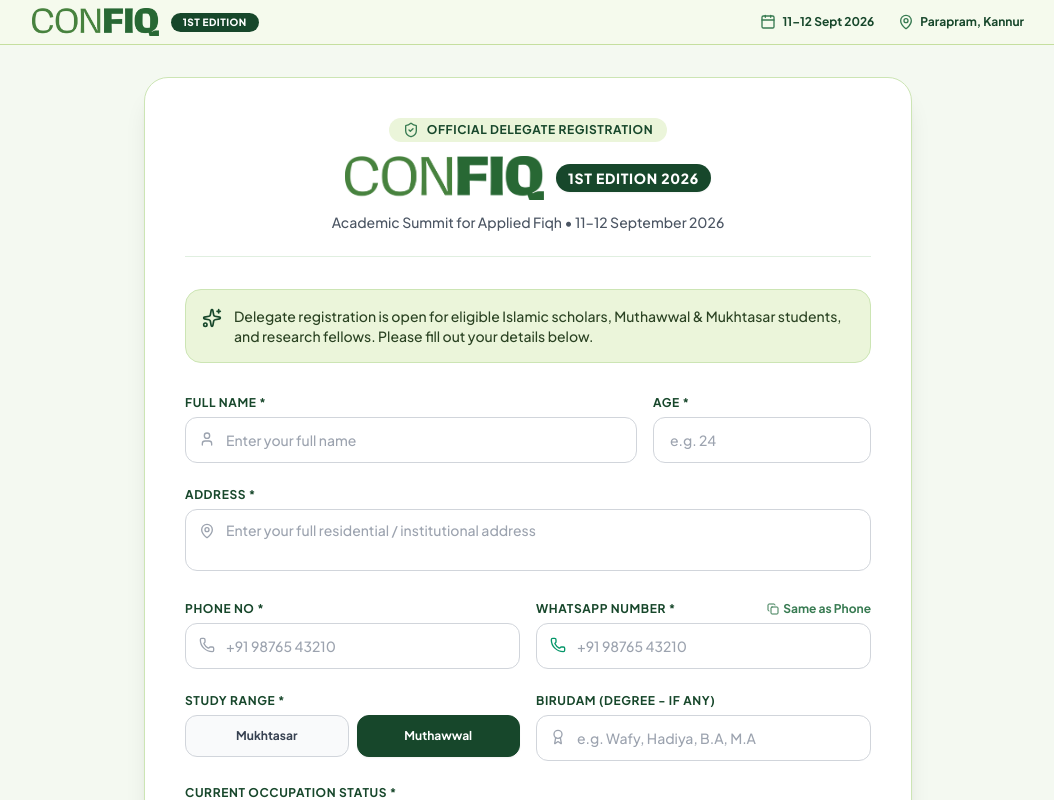
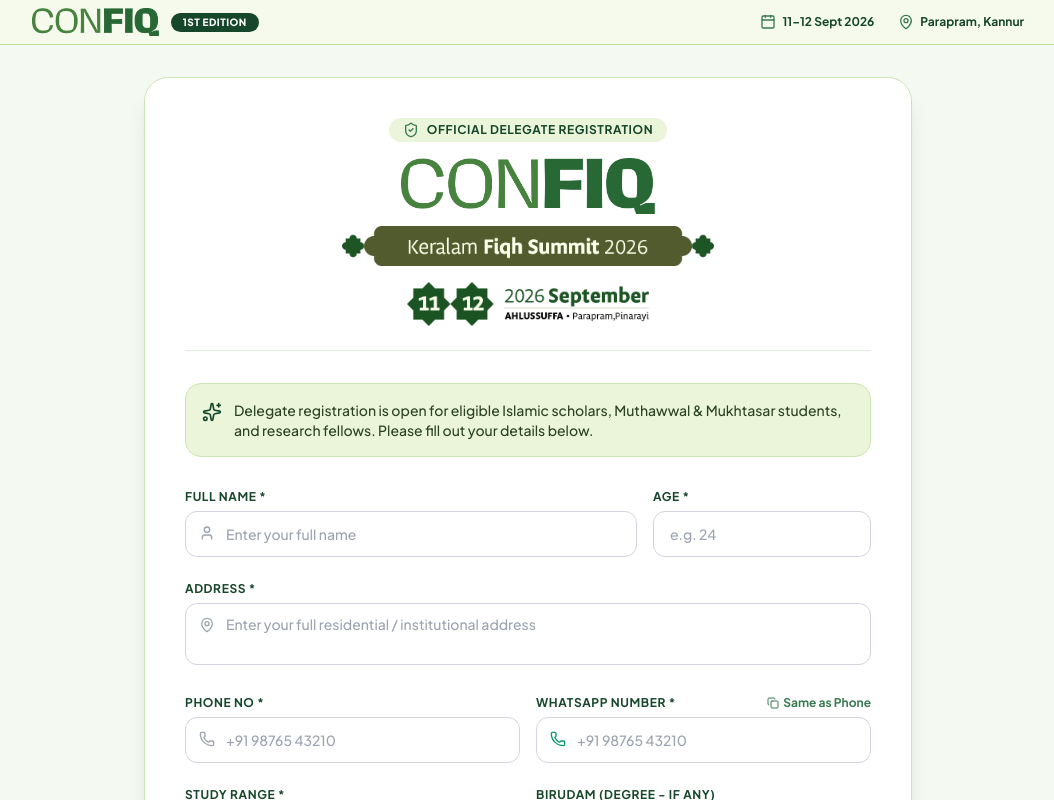
Before and after one commit to Hafeed10/con-registration, a React (Vite) app: page / in a window 1280 px wide. Shown: the top 800 px of the page, without its empty margins (112-1166 px from the left). Built offline with nearby package versions, Linux system fonts and the light colour scheme; a web font is replaced by a local one.

Commit message:
feat: update form header with Vector Smart Object and Group 8 graphic assets matching mockup

```diff
--- a/src/components/RegistrationPage.jsx
+++ b/src/components/RegistrationPage.jsx
@@ -2,6 +2,8 @@ import React, { useState } from 'react';
 import confetti from 'canvas-confetti';
 import { supabase } from '../lib/supabase';
 import confiqLogo from '../assets/CONFIQ.png';
+import vectorSmartObject from '../assets/Vector Smart Object.png';
+import group8Img from '../assets/Group 8.png';
 import {
   CheckCircle, Printer, User, Phone, MapPin,
   Award, Briefcase, GraduationCap, Sparkles, Copy,
@@ -215,23 +217,27 @@ export default function RegistrationPage({ onOpenAdmin }) {
           {!submitted ? (
             <div className="bg-white rounded-3xl p-6 sm:p-10 shadow-xl border border-[#CCE5B4] relative">
 
-              {/* Title Header */}
-              <div className="text-center mb-8 border-b border-[#E0EFE0] pb-6 space-y-3">
+              {/* Title Header matching model mockup */}
+              <div className="text-center mb-8 border-b border-[#E0EFE0] pb-6 flex flex-col items-center justify-center space-y-3">
                 <div className="inline-flex items-center gap-2 px-3.5 py-1 rounded-full bg-[#EBF5DA] text-[#17472B] text-xs font-bold uppercase tracking-wider">
                   <ShieldCheck className="w-4 h-4 text-[#387B52]" />
                   <span>Official Delegate Registration</span>
                 </div>
 
-                <div className="flex flex-wrap items-center justify-center gap-2 sm:gap-3">
-                  <img src={confiqLogo} alt="CON FIQ Logo" className="h-8 sm:h-11 object-contain" />
-                  <span className="inline-flex items-center px-3 py-1 rounded-full text-xs sm:text-sm font-black bg-[#17472B] text-white uppercase tracking-wider shadow-sm">
-                    1ST EDITION 2026
-                  </span>
+                {/* CONFIQ Logo */}
+                <div className="flex items-center justify-center pt-1">
+                  <img src={confiqLogo} alt="CON FIQ Logo" className="h-10 sm:h-14 object-contain" />
                 </div>
 
-                <p className="text-xs sm:text-sm text-gray-600 font-medium max-w-xl mx-auto">
-                  Academic Summit for Applied Fiqh • 11–12 September 2026
-                </p>
+                {/* Keralam Fiqh Summit 2026 Banner */}
+                <div className="flex items-center justify-center px-2">
+                  <img src={vectorSmartObject} alt="Keralam Fiqh Summit 2026" className="h-8 sm:h-10 object-contain max-w-full" />
+                </div>
+
+                {/* Date & Location Graphic */}
+                <div className="flex items-center justify-center pt-1 px-2">
+                  <img src={group8Img} alt="11 12 September 2026 AHLUSSUFFA Parapram Pinarayi" className="h-9 sm:h-11 object-contain max-w-full" />
+                </div>
               </div>
 
               {/* Information Note */}
```
Also changed, not shown: src/assets/Group 8.png (added), src/assets/Vector Smart Object.png (added).
